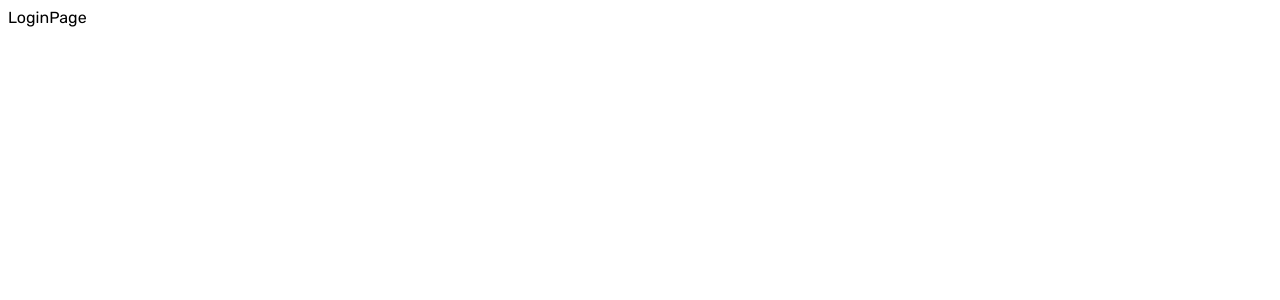
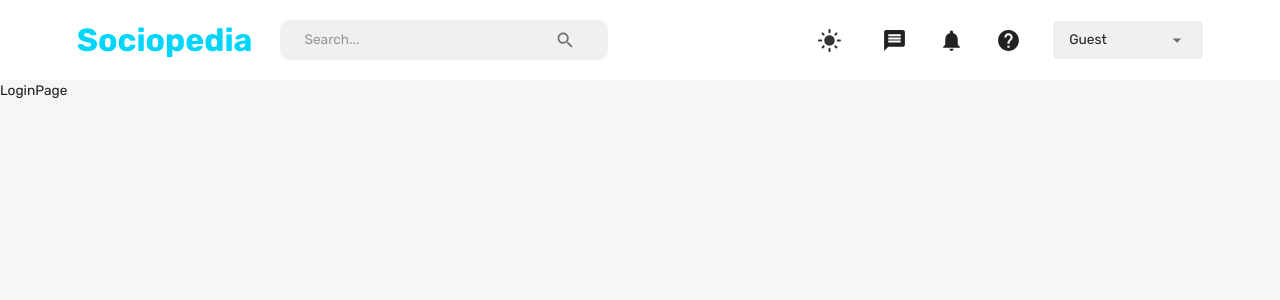
Before and after one commit to Vikash-thak12/GetConnect, a React (Create React App) app in the folder client/: page / in a window 1280 px wide. Shown: the top 300 px of the page. Built offline with nearby package versions, Linux system fonts and the light colour scheme.

Commit message:
Initial commit

```diff
--- a/client/src/App.js
+++ b/client/src/App.js
@@ -3,16 +3,30 @@ import { BrowserRouter, Route, Routes } from 'react-router-dom';
 import LoginPage from './scenes/LoginPage';
 import HomePage from './scenes/HomePage';
 import ProfilePage from './scenes/ProfilePage';
+import { useMemo } from 'react';
+import { useSelector } from 'react-redux';
+import { CssBaseline, ThemeProvider } from '@mui/material';
+import { createTheme } from '@mui/material';
+import { themeSettings } from './theme';
+import Navbar from './scenes/Navbar';
 
 function App() {
+  const mode = useSelector((state) => state.mode)
+  const theme = useMemo(() => createTheme(themeSettings(mode)), [mode])
+
+
   return (
     <div className="app">
       <BrowserRouter>
-      <Routes>
-        <Route path='/' element={ <LoginPage />} />
-        <Route path='/home' element={ <HomePage />} />
-        <Route path='/profile/:userId' element={ <ProfilePage />} />
-      </Routes>
+        <ThemeProvider theme={theme}>
+          <CssBaseline />
+          <Navbar />
+          <Routes>
+            <Route path='/' element={<LoginPage />} />
+            <Route path='/home' element={<HomePage />} />
+            <Route path='/profile/:userId' element={<ProfilePage />} />
+          </Routes>
+        </ThemeProvider>
       </BrowserRouter>
     </div>
   );
--- /dev/null
+++ b/client/src/components/FlexBetween.jsx
@@ -0,0 +1,10 @@
+import { Box } from "@mui/material";
+import { styled } from "@mui/system";
+
+const FlexBetween = styled(Box)({
+  display: "flex",
+  justifyContent: "space-between",
+  alignItems: "center",
+});
+
+export default FlexBetween;
--- a/client/src/scenes/Navbar/index.jsx
+++ b/client/src/scenes/Navbar/index.jsx
@@ -1,8 +1,201 @@
+import { useState } from "react";
+import {
+  Box,
+  IconButton,
+  InputBase,
+  Typography,
+  Select,
+  MenuItem,
+  FormControl,
+  useTheme,
+  useMediaQuery,
+} from "@mui/material";
+import {
+  Search,
+  Message,
+  DarkMode,
+  LightMode,
+  Notifications,
+  Help,
+  Menu,
+  Close,
+} from "@mui/icons-material";
+import { useDispatch, useSelector } from "react-redux";
+import { setMode, setLogout } from "state";
+import { useNavigate } from "react-router-dom";
+import FlexBetween from "components/FlexBetween";
+
 const Navbar = () => {
+  const [isMobileMenuToggled, setIsMobileMenuToggled] = useState(false);
+  const dispatch = useDispatch();
+  const navigate = useNavigate();
+  const user = useSelector((state) => state.user);
+  const isNonMobileScreens = useMediaQuery("(min-width: 1000px)");
+
+  const theme = useTheme();
+  const neutralLight = theme.palette.neutral.light;
+  const dark = theme.palette.neutral.dark;
+  const background = theme.palette.background.default;
+  const primaryLight = theme.palette.primary.light;
+  const alt = theme.palette.background.alt;
+
+  // const fullName = `${user.firstName} ${user.lastName}`;
+  const fullName = user ? `${user.firstName} ${user.lastName}` : "Guest";
+
+
   return (
-    <div>
-      Hey this is navbar
-    </div>
+    <>
+    {/* <h1>Hey yo</h1> */}
+    <FlexBetween padding="1rem 6%" backgroundColor={alt}>
+      <FlexBetween gap="1.75rem">
+        <Typography
+          fontWeight="bold"
+          fontSize="clamp(1rem, 2rem, 2.25rem)"
+          color="primary"
+          onClick={() => navigate("/home")}
+          sx={{
+            "&:hover": {
+              color: primaryLight,
+              cursor: "pointer",
+            },
+          }}
+        >
+          Sociopedia
+        </Typography>
+        {isNonMobileScreens && (
+          <FlexBetween
+            backgroundColor={neutralLight}
+            borderRadius="9px"
+            gap="3rem"
+            padding="0.1rem 1.5rem"
+          >
+            <InputBase placeholder="Search..." />
+            <IconButton>
+              <Search />
+            </IconButton>
+          </FlexBetween>
+        )}
+      </FlexBetween>
+
+      {/* DESKTOP NAV */}
+      {isNonMobileScreens ? (
+        <FlexBetween gap="2rem">
+          <IconButton onClick={() => dispatch(setMode())}>
+            {theme.palette.mode === "dark" ? (
+              <DarkMode sx={{ fontSize: "25px" }} />
+            ) : (
+              <LightMode sx={{ color: dark, fontSize: "25px" }} />
+            )}
+          </IconButton>
+          <Message sx={{ fontSize: "25px" }} />
+          <Notifications sx={{ fontSize: "25px" }} />
+          <Help sx={{ fontSize: "25px" }} />
+          <FormControl variant="standard" value={fullName}>
+            <Select
+              value={fullName}
+              sx={{
+                backgroundColor: neutralLight,
+                width: "150px",
+                borderRadius: "0.25rem",
+                p: "0.25rem 1rem",
+                "& .MuiSvgIcon-root": {
+                  pr: "0.25rem",
+                  width: "3rem",
+                },
+                "& .MuiSelect-select:focus": {
+                  backgroundColor: neutralLight,
+                },
+              }}
+              input={<InputBase />}
+            >
+              <MenuItem value={fullName}>
+                <Typography>{fullName}</Typography>
+              </MenuItem>
+              <MenuItem onClick={() => dispatch(setLogout())}>Log Out</MenuItem>
+            </Select>
+          </FormControl>
+        </FlexBetween>
+      ) : (
+        <IconButton
+          onClick={() => setIsMobileMenuToggled(!isMobileMenuToggled)}
+        >
+          <Menu />
+        </IconButton>
+      )}
+
+      {/* MOBILE NAV */}
+      {!isNonMobileScreens && isMobileMenuToggled && (
+        <Box
+          position="fixed"
+          right="0"
+          bottom="0"
+          height="100%"
+          zIndex="10"
+          maxWidth="500px"
+          minWidth="300px"
+          backgroundColor={background}
+        >
+          {/* CLOSE ICON */}
+          <Box display="flex" justifyContent="flex-end" p="1rem">
+            <IconButton
+              onClick={() => setIsMobileMenuToggled(!isMobileMenuToggled)}
+            >
+              <Close />
+            </IconButton>
+          </Box>
+
+          {/* MENU ITEMS */}
+          <FlexBetween
+            display="flex"
+            flexDirection="column"
+            justifyContent="center"
+            alignItems="center"
+            gap="3rem"
+          >
+            <IconButton
+              onClick={() => dispatch(setMode())}
+              sx={{ fontSize: "25px" }}
+            >
+              {theme.palette.mode === "dark" ? (
+                <DarkMode sx={{ fontSize: "25px" }} />
+              ) : (
+                <LightMode sx={{ color: dark, fontSize: "25px" }} />
+              )}
+            </IconButton>
+            <Message sx={{ fontSize: "25px" }} />
+            <Notifications sx={{ fontSize: "25px" }} />
+            <Help sx={{ fontSize: "25px" }} />
+            <FormControl variant="standard" value={fullName}>
+              <Select
+                value={fullName}
+                sx={{
+                  backgroundColor: neutralLight,
+                  width: "150px",
+                  borderRadius: "0.25rem",
+                  p: "0.25rem 1rem",
+                  "& .MuiSvgIcon-root": {
+                    pr: "0.25rem",
+                    width: "3rem",
+                  },
+                  "& .MuiSelect-select:focus": {
+                    backgroundColor: neutralLight,
+                  },
+                }}
+                input={<InputBase />}
+              >
+                <MenuItem value={fullName}>
+                  <Typography>{fullName}</Typography>
+                </MenuItem>
+                <MenuItem onClick={() => dispatch(setLogout())}>
+                  Log Out
+                </MenuItem>
+              </Select>
+            </FormControl>
+          </FlexBetween>
+        </Box>
+      )}
+    </FlexBetween>
+    </>
   );
 };
 
```
Also changed, not shown: client/jsconfig.json (+6 -6 lines).
